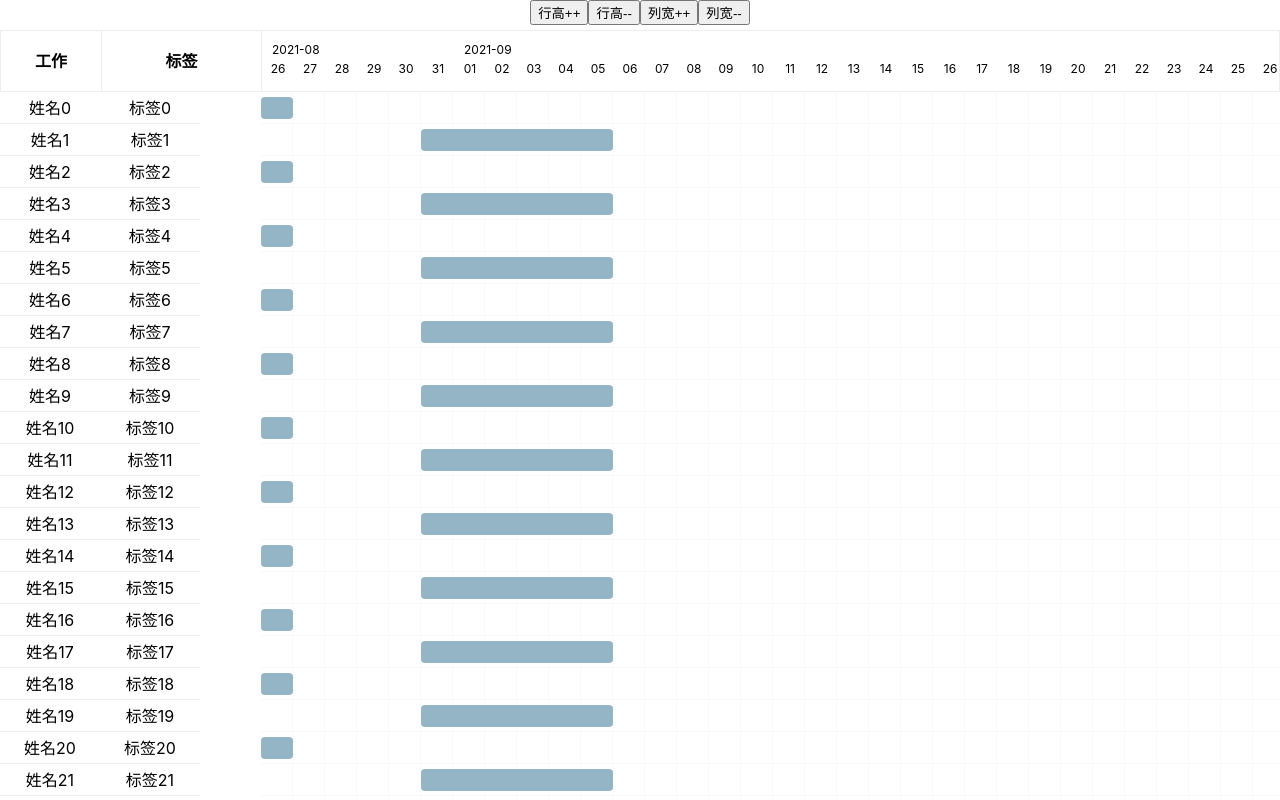
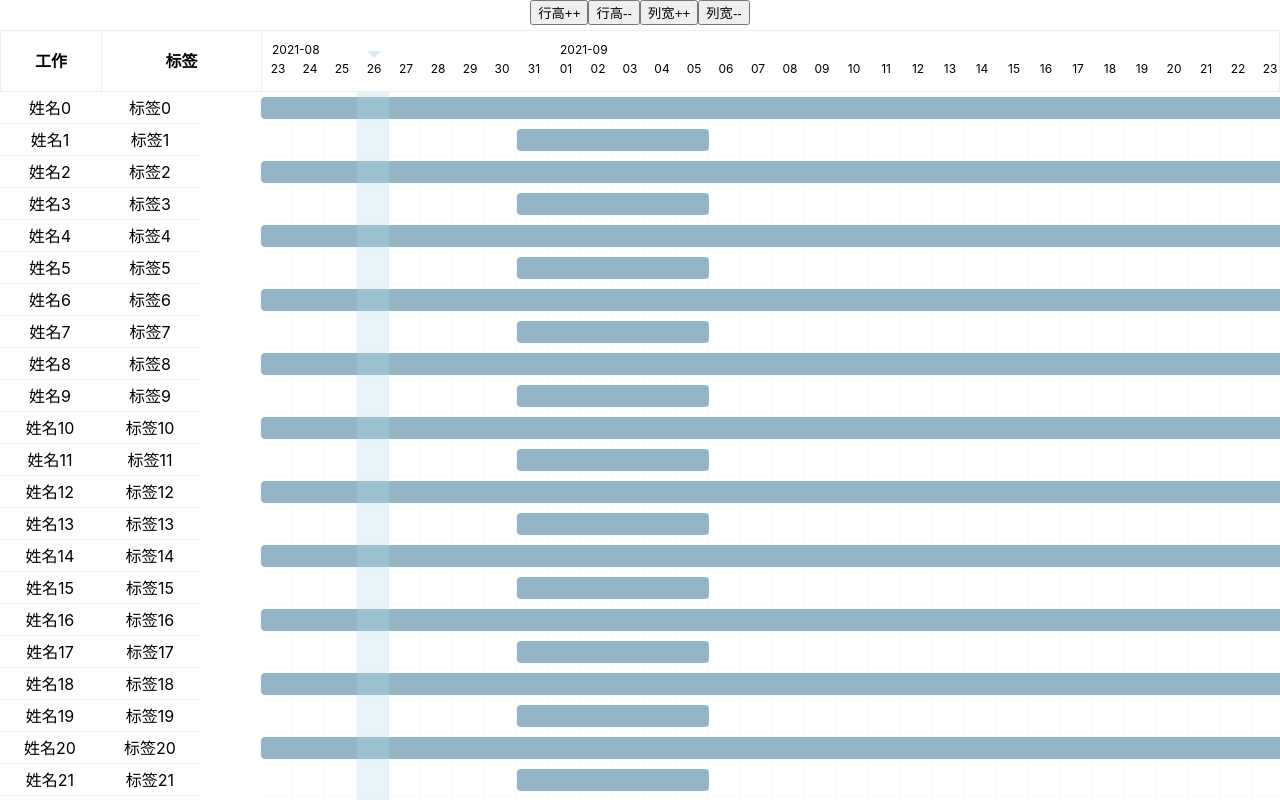
Before and after one commit to Sincenir/gantt, a React (Create React App) app: page / in a window 1280 px wide. Built offline with nearby package versions, Linux system fonts and the light colour scheme.

Commit message:
添加了 今天 的展示

```diff
--- a/src/App.tsx
+++ b/src/App.tsx
@@ -22,6 +22,8 @@ const App: React.FC = () => {
         id: index,
         name: `姓名${index}`,
         label: `标签${index}`,
+        startDate: new Date((new Date().getTime() + (86400000 * -3))),
+        endDate: new Date((new Date().getTime() + (86400000 * -5)))
       })
     } else {
       data.push({
--- a/src/packages/gantt2/content.tsx
+++ b/src/packages/gantt2/content.tsx
@@ -1,6 +1,6 @@
 import React, { createContext, useReducer } from "react";
 import { GanttAction, GanttDispatchTypes, IInitialState } from "./interface";
-import { dateCalculate, getDateList } from "../util/date";
+import { dateCalculate, getDateInterval, getDateList } from "../util/date";
 
 const initialState: IInitialState = {
   data: [],
@@ -17,6 +17,7 @@ const initialState: IInitialState = {
   projectStart: new Date(),
   projectEnd: new Date(),
   dateList: [],
+  todayLeft: 0,
   tableColumn: [
     {
       title: "工作",
@@ -72,9 +73,11 @@ const ganttReducer = (state: IInitialState, action: GanttAction) => {
     }
     case GanttDispatchTypes.ChangeProjectDate: {
       const { start, end } = action.payload;
+      const days = Math.round(getDateInterval(start, new Date()) / 86400000);
       return {
         ...state,
         dateList: getDateList(start, end),
+        todayLeft: days * state.colWidth,
         projectStart: start,
         projectEnd: end,
       };
--- a/src/packages/gantt2/gantt/widget/GanttContent.tsx
+++ b/src/packages/gantt2/gantt/widget/GanttContent.tsx
@@ -28,11 +28,16 @@ const SiGanttContent: React.FC = () => {
         style={{
           height: `${state.rowHeight! * state.data.length}px`,
           width: `${state.colWidth! * state.dateList.length}px`,
+          position: 'relative'
         }}
       >
         {state.data.map((v, i) => {
           return <SiGanttRow key={v[state.rowKey!]} index={i} rowData={v} />;
         })}
+        <div
+          className="gantt-content--today"
+          style={{ left: `${state.todayLeft}px`, width: `${state.colWidth}px` }}
+        ></div>
       </div>
     </div>
   );
--- a/src/packages/gantt2/gantt/widget/GanttHeader.tsx
+++ b/src/packages/gantt2/gantt/widget/GanttHeader.tsx
@@ -13,7 +13,7 @@ const SiGanttHeader: React.FC = () => {
         className="gantt-header-days"
         style={{ left: `${-state.scrollLeft}px`, position: "absolute" }}
       >
-        {(state.dateList!).map((v, i) => (
+        {state.dateList!.map((v, i) => (
           <div
             key={v}
             className="gantt-header-day"
@@ -30,6 +30,10 @@ const SiGanttHeader: React.FC = () => {
             )}
           </div>
         ))}
+        <div
+          className="gantt--header--today__arrow"
+          style={{ left: `${state.todayLeft + state.colWidth / 2 - 7.5}px` }}
+        ></div>
       </div>
     </div>
   );
--- a/src/packages/gantt2/gantt/widget/ganttContent.css
+++ b/src/packages/gantt2/gantt/widget/ganttContent.css
@@ -3,6 +3,14 @@
   flex-grow: 1;
   overflow: auto;
 }
+
+.gantt-content--today {
+  position: absolute;
+  opacity: .3;
+  top: 0px;
+  height: 100%;
+  background-color: lightblue;
+}
 /*
 .gatnt--content__content {
 
--- a/src/packages/gantt2/gantt/widget/ganttHeader.css
+++ b/src/packages/gantt2/gantt/widget/ganttHeader.css
@@ -27,3 +27,40 @@
   border: 1px solid #eee;
   position: relative;
 }
+
+
+.gantt--header--today__arrow {
+  position: absolute;
+  top: 20px;
+  opacity: 0.5;
+  border-radius: 2px;
+  border-style: solid;
+  border-width: 7.5px;
+  border-color: transparent;
+  border-top-color: lightblue;
+  animation: today-arrow .8s infinite;
+  -webkit-animation: today-arrow 0.8s infinite;
+  z-index: 5;
+}
+
+/* 让上面的箭头动起来 */
+@keyframes today-arrow {
+  0% {
+    top: 20px
+  }
+
+  /* 从20%的地方才开始变形 */
+  20% {
+    /* border-radius: 2px */
+  }
+
+  50% {
+    top: 15px
+  }
+
+  /* 到80%的地方恢复原状 */
+  80% {
+    /* border-radius: 2px 100%; */
+    top: 20px
+  }
+}
--- a/src/packages/gantt2/interface.tsx
+++ b/src/packages/gantt2/interface.tsx
@@ -17,6 +17,7 @@ export interface IInitialState {
   colWidth: number;
   levelColor: Array<string>;
   showToday: boolean;
+  todayLeft: number;
   showWeekend: boolean;
 
   moveSlider?: (v: any) => {};
```
